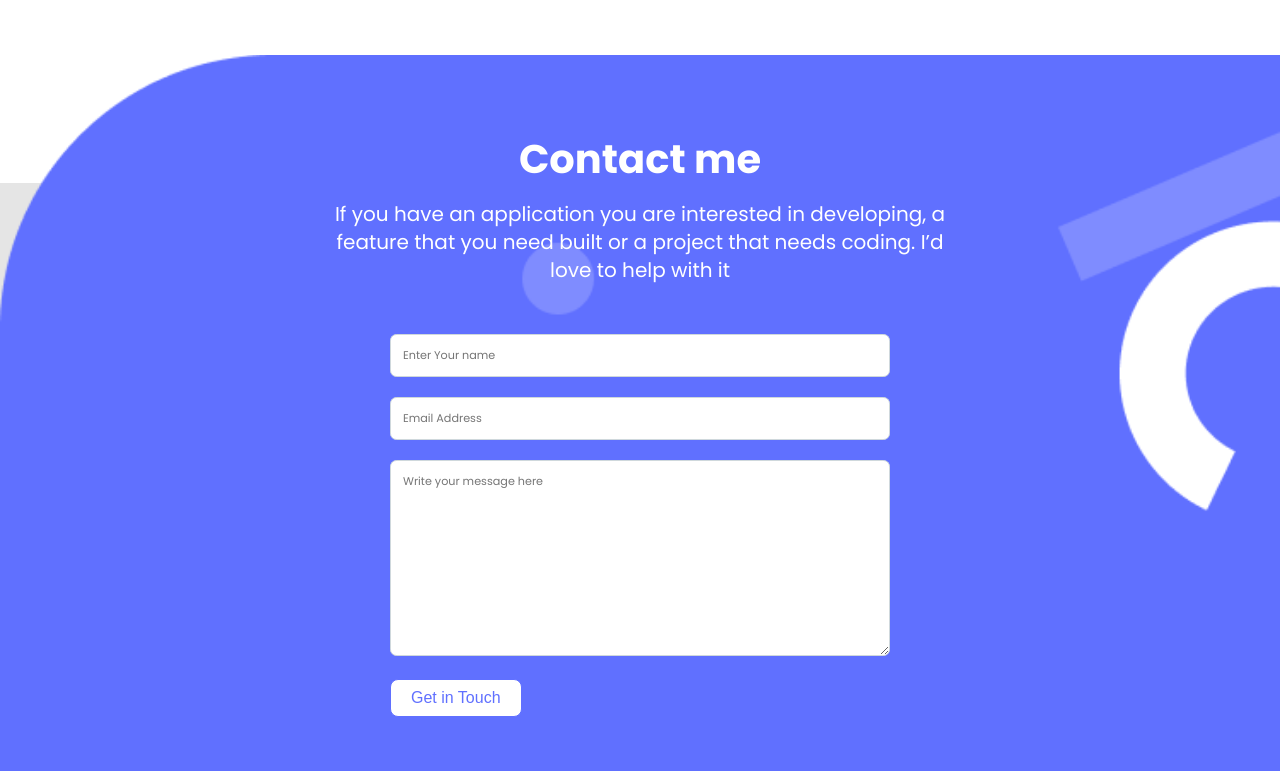
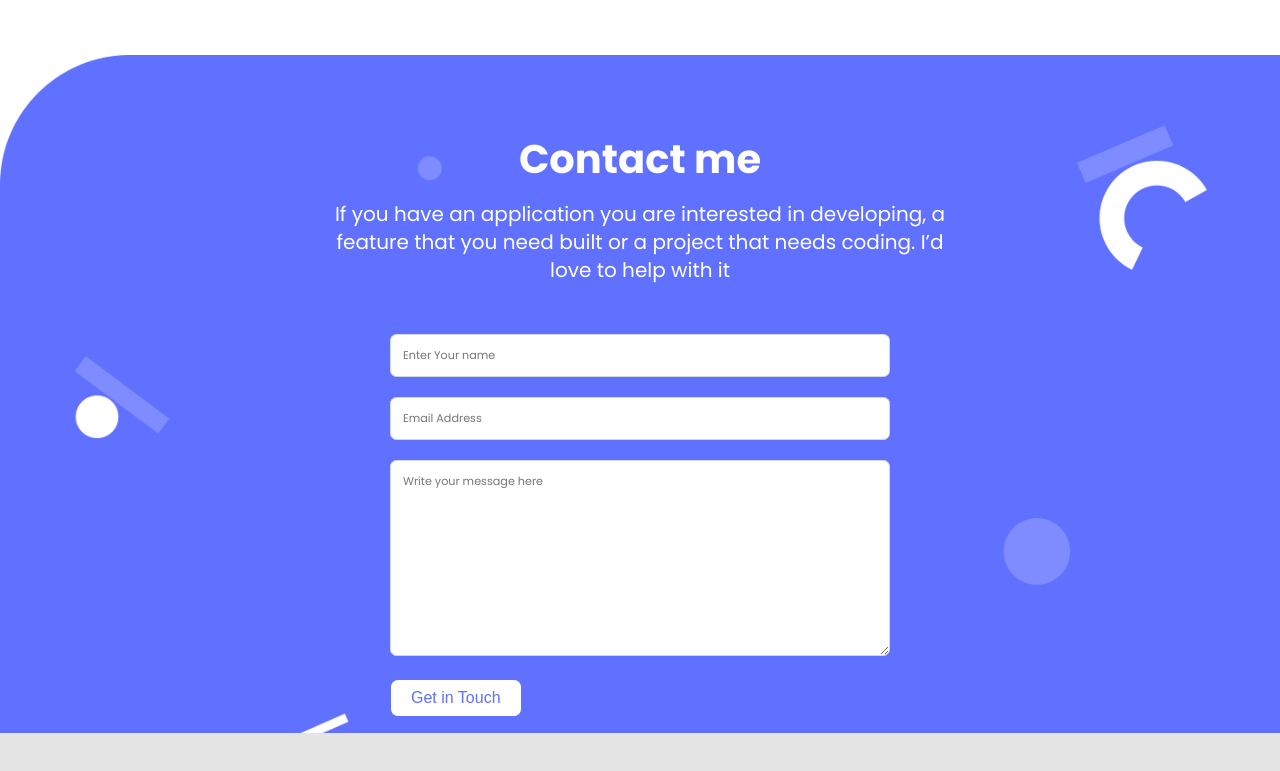
Before and after one commit to felixDev22/Portfolio, a website: page index.html in a window 1280 px wide. Shown: the part 2892-3663 px from the top of the page. Drawn offline with Linux system fonts and the light colour scheme.

Commit message:
Add desktop-contact background

```diff
--- a/style.css
+++ b/style.css
@@ -507,8 +507,9 @@ gap:30px;
 /* Contact section starts here*/
 
 #contact-section{
+   background-image: url("./images/desktop-contact.png");
   margin-top: -8rem;
-  background-size: cover;
+  height:auto;
 
 }
 .contact-details h1{
@@ -524,5 +525,4 @@ gap:30px;
 .message {
   width: 500px;
 }
-
 }
```
Also changed, not shown: images/desktop-contact.png (added).
